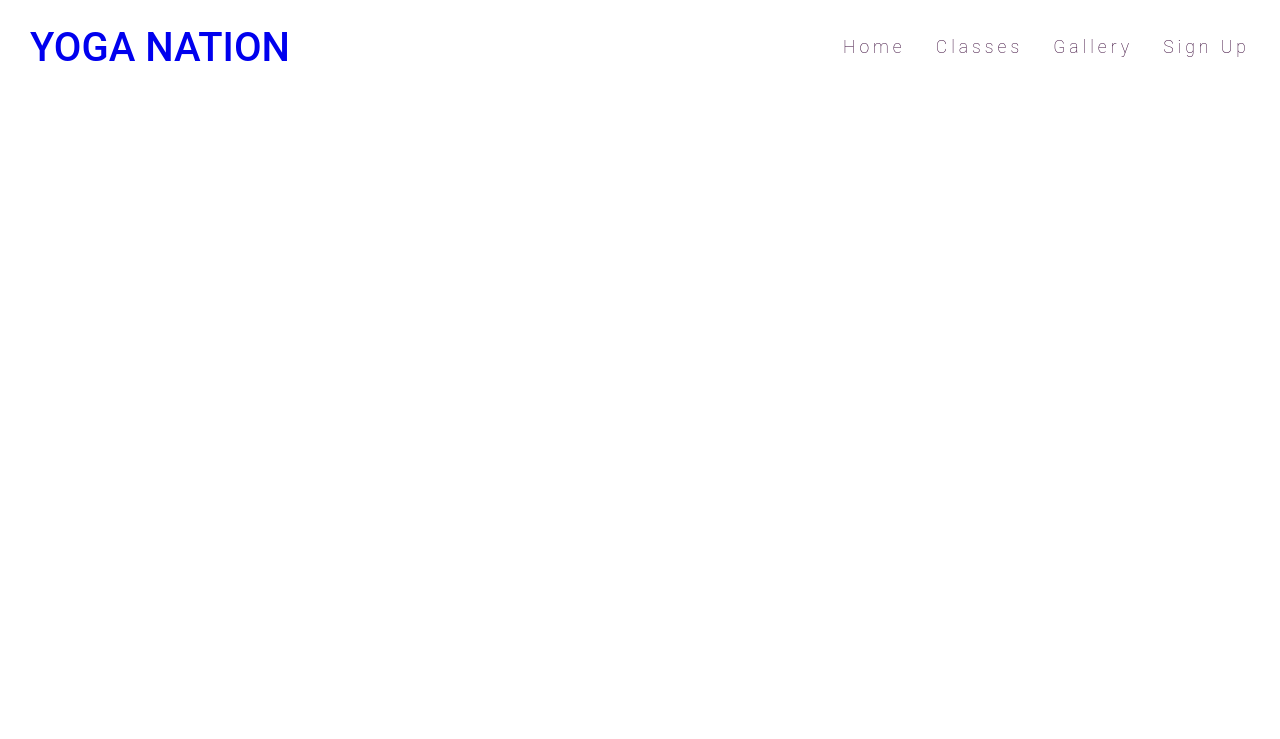
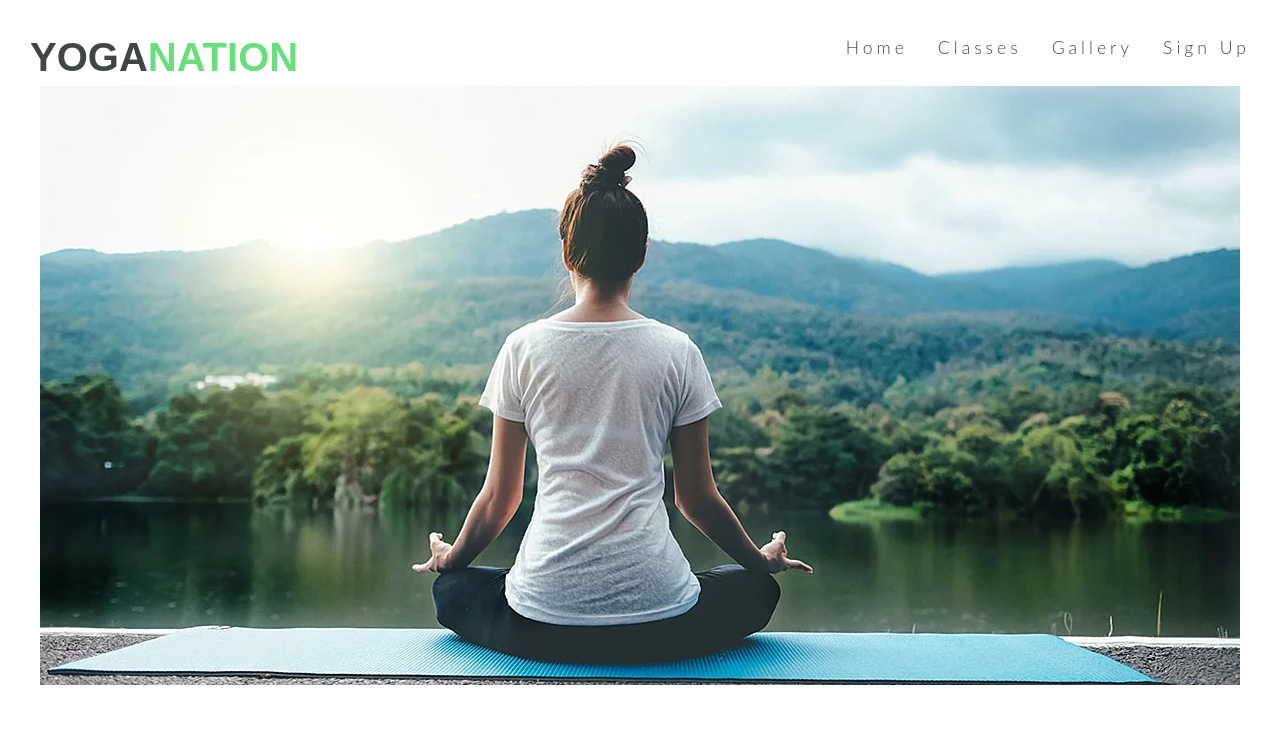
Before and after one commit to Emmacharleswilson/yoga-nation, a plain HTML site: page index.html in a window 1280 px wide. Drawn offline with Linux system fonts and the light colour scheme.

Commit message:
Add main image to home page

```diff
--- a/assets/css/style.css
+++ b/assets/css/style.css
@@ -1,5 +1,4 @@
-
-@import url('https://fonts.googleapis.com/css2?family=Roboto+Condensed&display=swap');
+@import url('https://fonts.googleapis.com/css2?family=Open+Sans:wght@600&family=Roboto+Condensed&display=swap');
 
 * {
     margin: 0;
@@ -8,19 +7,13 @@
 }
 
 body {
-    font-family: Roboto, sans-serif;
-    font-weight: 200;
-    color: #330033;
+    font-family: Lato, sans-serif;
+    font-weight: 300;
+    color: #424643;
 }
 
 /* headings and logo */
 
-h3, h2 {
-    font-family: Roboto, sans-serif;
-    text-transform: uppercase;
-    letter-spacing: 3px;
-    color: #660033;
-}
 
 #menu {
     font-size: 110%;
@@ -51,12 +44,48 @@ h3, h2 {
     border-bottom: 1px solid #3a3a3a;
 }
 
-#logo {
+#logo1 {
     float: left;
     font-size: 250%;
     margin-left: 30px;
-    font-weight: 500;
-    margin-top: 10px;
+    font-weight: 700;
+    margin-top: 35px;
     text-transform: uppercase;
-    font-stretch: extra-condensed;
+    font-family: Open, sans-serif;
+    color:#424643;
+
 }
+
+#logo2 {
+    float: left;
+    font-size: 250%;
+    font-weight: 700;
+    margin-top: 35px;
+    text-transform: uppercase;
+    font-family: Open, sans-serif;
+    color: #68de7c;
+}
+
+/* cover image */
+
+#yoga-outer {
+    height: 600px;
+    width: 100%;
+    overflow: hidden;
+    position: relative;
+}
+
+#cover-text, #cover-text h2 {
+    color: #fff;
+}
+
+#yoga-women {
+    height: 600px;
+    width: 100%;
+    background: url('../images/yoga-women.webp') no-repeat center center;
+
+    /* animates zoom effect on laoding page */
+    animation-name: hero-zoom;
+    animation-duration: 5s;
+    animation-fill-mode: forwards;
+}
--- a/index.html
+++ b/index.html
@@ -11,7 +11,8 @@
 <body>
     <header>
         <a href="index.html">
-            <h1 id="logo">Yoga Nation</h1>
+            <h1 id="logo1">Yoga</h1>
+            <h1 id="logo2">Nation</h1>
         </a>
         <nav>
             <ul id="menu">
@@ -30,8 +31,12 @@
             </ul>
         </nav>
     </header>
-    <section>
-
+    <section id="yoga-outer">
+        <div id="yoga-women"></div>
+        <div id="cover-text">
+            <h2>Yoga</h2>
+            <h3>For Everyone</h3>
+        </div>
     </section>
 </body>
 </html>
```
Also changed, not shown: assets/images/yoga-women.webp (added).
